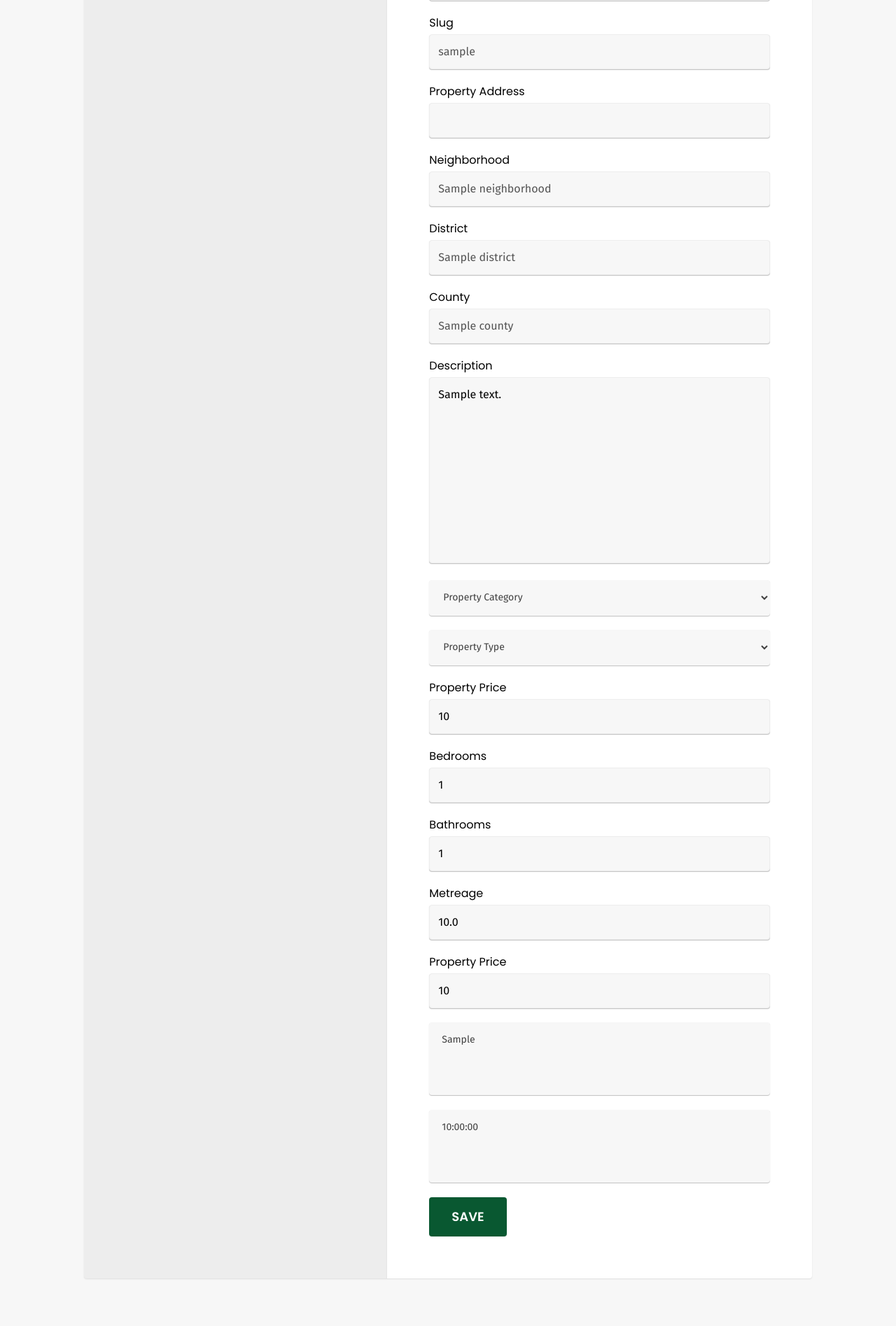
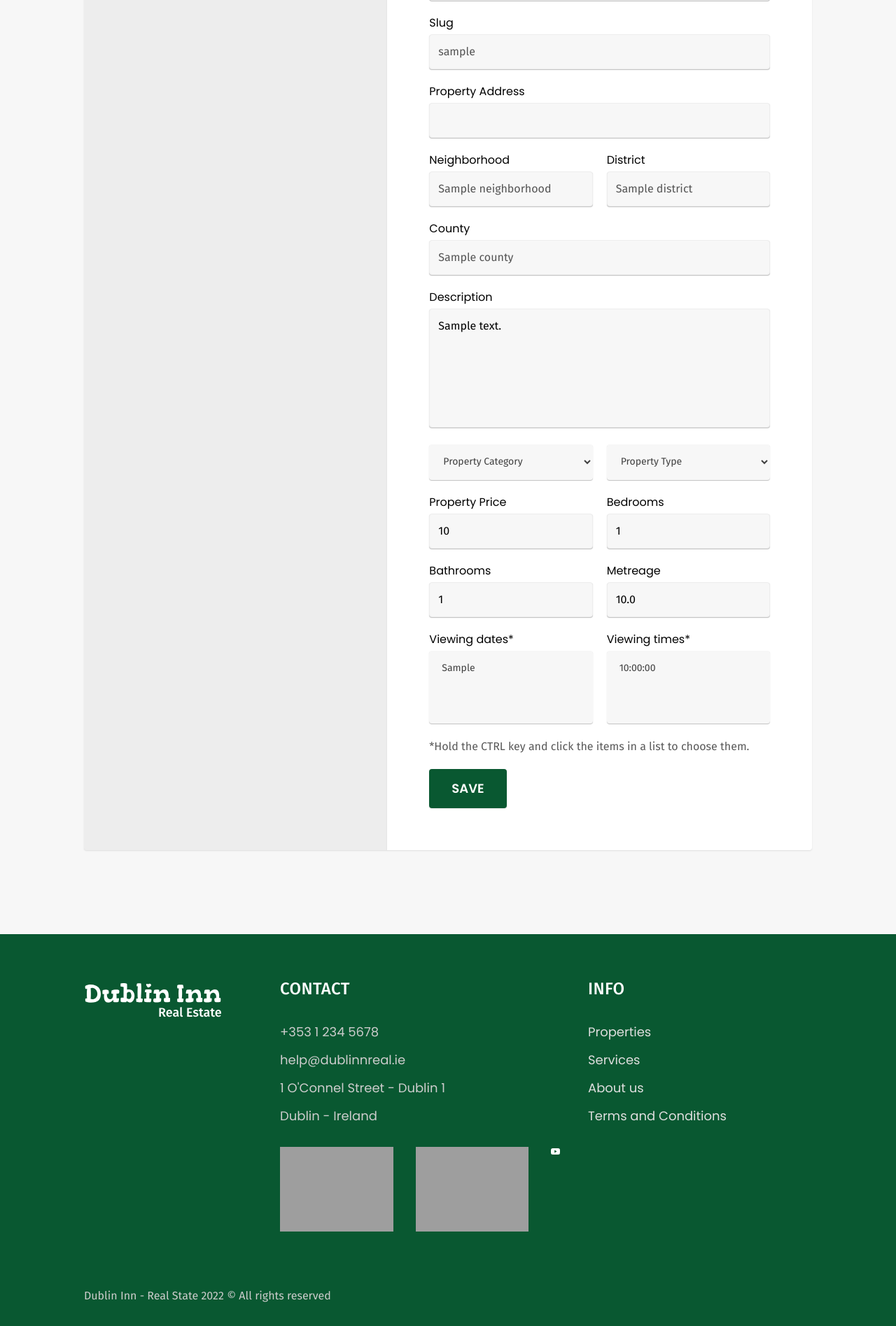
Before and after one commit to emidiovaleretto/django-dublin-inn-real-estate, a Django app: a page that uses user/templates/edit_property.html in a window 1280 px wide. Shown: the part 441-2336 px from the top of the page at 70% size. After the commit the page ends 2302 px from the top, so only its background shows below. Run offline with Django 4.2, Linux system fonts and the light colour scheme; a user stored in the database is signed in; tables that the repository leaves empty hold one stand-in row (values such as "Sample post"); parts of the project's set-up code (start-up, migrations or seed data) failed here and were passed over; grey boxes are pictures that could not be loaded.

Commit message:
Arrange the division of rows and columns.

```diff
--- a/user/templates/edit_property.html
+++ b/user/templates/edit_property.html
@@ -42,11 +42,11 @@
 				<label for="property-address">Property Address</label>
 				<input type="text" id="property-address" name="property-address" value="{{ property.property_address }}" disabled>
 			</div>
-			<div class="col-2">
+			<div>
 				<label for="neighborhood">Neighborhood</label>
 				<input type="text" id="neighborhood" name="neighborhood" value="{{ property.neighborhood }}" disabled>
 			</div>
-			<div class="col-2">
+			<div>
 				<label for="district">District</label>
 				<input type="text" id="district" name="district" value="{{ property.district }}" disabled>
 			</div>
@@ -56,16 +56,16 @@
 			</div>
 			<div class="col-2">
 				<label for="description">Description</label>
-				<textarea id="description" name="description" cols="30" rows="10">{{ property.description }}</textarea>
+				<textarea id="description" name="description" maxlength="255" cols="20" rows="6">{{ property.description }}</textarea>
 			</div>
-			<div class="col-2">
+			<div>
 				<select name="property-category" id="property-category" class="property-category font-f-xs gray-9">
 					<option value="">Property Category</option>
 					<option value="1">Rent</option>
 					<option value="2">Sale</option>
 				</select>
 			</div>
-			<div class="col-2">
+			<div>
 				<select name="property-type" id="property-type" class="property-type font-f-xs gray-9">
 					<option value="">Property Type</option>
 					<option value="1">Studio</option>
@@ -73,40 +73,39 @@
 					<option value="3">House</option>
 				</select>
 			</div>
-			<div class="col-2">
+			<div>
 				<label for="property-price">Property Price</label>
 				<input type="number" id="property-price" name="property-price" value="{{ property.property_price }}">
 			</div>
-			<div class="col-2">
+			<div>
 				<label for="bedrooms">Bedrooms</label>
 				<input type="number" id="bedrooms" name="bedrooms" value="{{ property.bedrooms }}">
 			</div>
-			<div class="col-2">
+			<div>
 				<label for="bathrooms">Bathrooms</label>
 				<input type="number" id="bathrooms" name="bathrooms" value="{{ property.bathrooms }}">
 			</div>
-			<div class="col-2">
+			<div>
 				<label for="metreage">Metreage</label>
 				<input type="number" id="metreage" name="metreage" value="{{ property.metreage }}">
 			</div>
-			<div class="col-2">
-				<label for="property-price">Property Price</label>
-				<input type="number" id="property-price" name="property-price" value="{{ property.property_price }}">
-			</div>
-			<div class="col-2">
+			<div>
+				<label for="viewing-date">Viewing dates*</label>
 				<select name="viewing-date" id="viewing-date" class="viewing-date font-f-xs gray-9" multiple>
                     {% for date in property.viewing_date.all %}
                         <option value="{{ date }}">{{ date }}</option>
                     {% endfor %}
 				</select>
 			</div>
-			<div class="col-2">
+			<div>
+				<label for="viewing-time">Viewing times*</label>
 				<select name="viewing-time" id="viewing-time" class="viewing-time font-f-xs gray-9" multiple>
                     {% for time in property.viewing_time.all %}
                         <option value="{{ time }}">{{ time }}</option>
                     {% endfor %}
 				</select>
 			</div>
+			<p class="font-f-s gray-8 col-2">*Hold the CTRL key and click the items in a list to choose them.</p>
 
 			<button class="button col-2" type="submit">Save</button>
 		</div>
```
